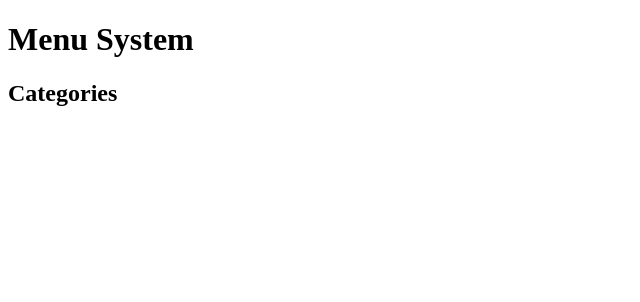
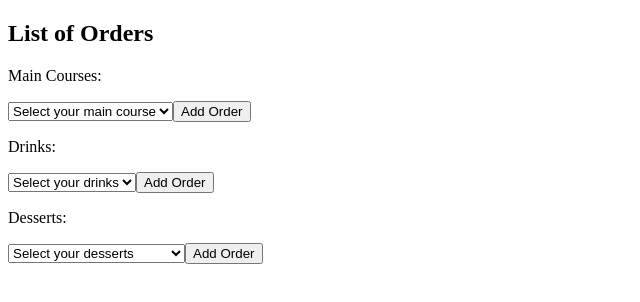
Before and after one commit to Arylmatheous/DSA_Project, a React (Vite) app in the folder menu-system/: page / in a window 1280 px wide. Shown: the top 302 px of the page, without its empty margins (0-640 px from the left). Built offline with nearby package versions, Linux system fonts and the light colour scheme.

Commit message:
feat: :art: Add functions

```diff
--- a/menu-system/src/MenuSystem.jsx
+++ b/menu-system/src/MenuSystem.jsx
@@ -2,26 +2,91 @@ import React, {useState} from 'react';
 
 function MenuSystem(){
 
-    const [selectedCategory, setSelectedCategory] = useState(null);
+    const [orders, setOrders] = useState([]);
+    const [mainCourse, setMainCourse] = useState("");
+    const [drinks, setDrinks] = useState("");
+    const [desserts, setDesserts] = useState("");
 
-    const categories = [{id: 1, name: "Main Courses"},
-                        {id: 2, name: "Desserts"},
-                        {id: 3, name: "Drinks"}
-    ];
+    function handleAddOrder(){
+
+        const newOrder = {  orderedMainCourse: mainCourse,
+                            orderedDrinks: drinks,
+                            orderedDesserts: desserts};
+
+        setOrders(o => [...o, newOrder]);
+        setMainCourse("")
+    }
+
+    function handleRemoveOrder(index){
+        setOrders(o => o.filter((_, i) => i !== index));
+    }
+
+    function handleMainCourseChange(event){
+        setMainCourse(event.target.value);
+    }
+
+    function handleDrinksChange(event){
+        setDrinks(event.target.value);
+    }
+
+    function handleDessertsChange(event){
+        setDesserts(event.target.value);
+    }
 
     return(<>
-    <div className = "menuSystem">
-        <h1>Menu System</h1>
-        <div className = "menuContainer">
-            <div className = "categories">
-                <h2>Categories</h2>
+        <div>
+            <h2>List of Orders</h2>
+            <ul>
+                {orders.map((order, index) =>
+                <li key = {index} onClick = {() => handleRemoveOrder(index)}>
+                    {order.orderedMainCourse}
+                </li>)}
+            </ul>
+            <p>Main Courses: {mainCourse}</p>
+            <select value = {mainCourse} onChange = {handleMainCourseChange}>
+                <option value = "">Select your main course</option>
+                <option value = "6 pcs Chicken Nuggets">6 pcs Chicken Nuggets</option>
+                <option value = "Burger">Burger</option>
+                <option value = "Burger Steak">Burger Steak</option>
+                <option value = "ChickenJoy">ChickenJoy</option>
+                <option value = "Fries">Fries</option>
+                <option value = "Palabok">Palabok</option>
+                <option value = "Spaghetti">Spaghetti</option>
+                <option value = "">None</option>
+            </select>
+            <button onClick = {handleAddOrder}>Add Order</button>
 
-            </div>
+            <p>Drinks: {drinks}</p>
+            <select value = {drinks} onChange = {handleDrinksChange}>
+                <option value = "">Select your drinks</option>
+                <option value = "Coke">Coke</option>
+                <option value = "Coke Zero">Coke Zero</option>
+                <option value = "Hot Chocolate">Hot Chocolate</option>
+                <option value = "Hot Fresh Brew">Hot Fresh Brew</option>
+                <option value = "Iced Latte">Iced Latte</option>
+                <option value = "Iced Mocha">Iced Mocha</option>
+                <option value = "Iced Mocha Float">Iced Mocha Float</option>
+                <option value = "Iced Tea">Iced Tea</option>
+                <option value = "Minute Maid">Minute Maid</option>
+                <option value = "Pineapple Juice">Pineapple Juice</option>
+                <option value = "Royal">Royal</option>
+                <option value = "Soda Float">Soda Float</option>
+                <option value = "Sprite">Sprite</option>
+                <option value = "">None</option>
+            </select>
+            <button onClick = {handleAddOrder}>Add Order</button>
 
+            <p>Desserts: {desserts}</p>
+            <select value = {desserts} onChange = {handleDessertsChange}>
+                <option value = "">Select your desserts</option>
+                <option value = "Chocolate Sundae">Chocolate Sundae</option>
+                <option value = "Cookies & Cream Sundae">Cookies & Cream Sundae</option>
+                <option value = "Mini Chocolate Sundae">Mini Chocolate Sundae</option>
+                <option value = "Peach Mango Pie">Peach Mango Pie</option>
+                <option value = "Tuna Pie">Tuna Pie</option>
+            </select>
+            <button onClick = {handleAddOrder}>Add Order</button>
         </div>
-
-    </div>
-
     </>);
 }
 
```
